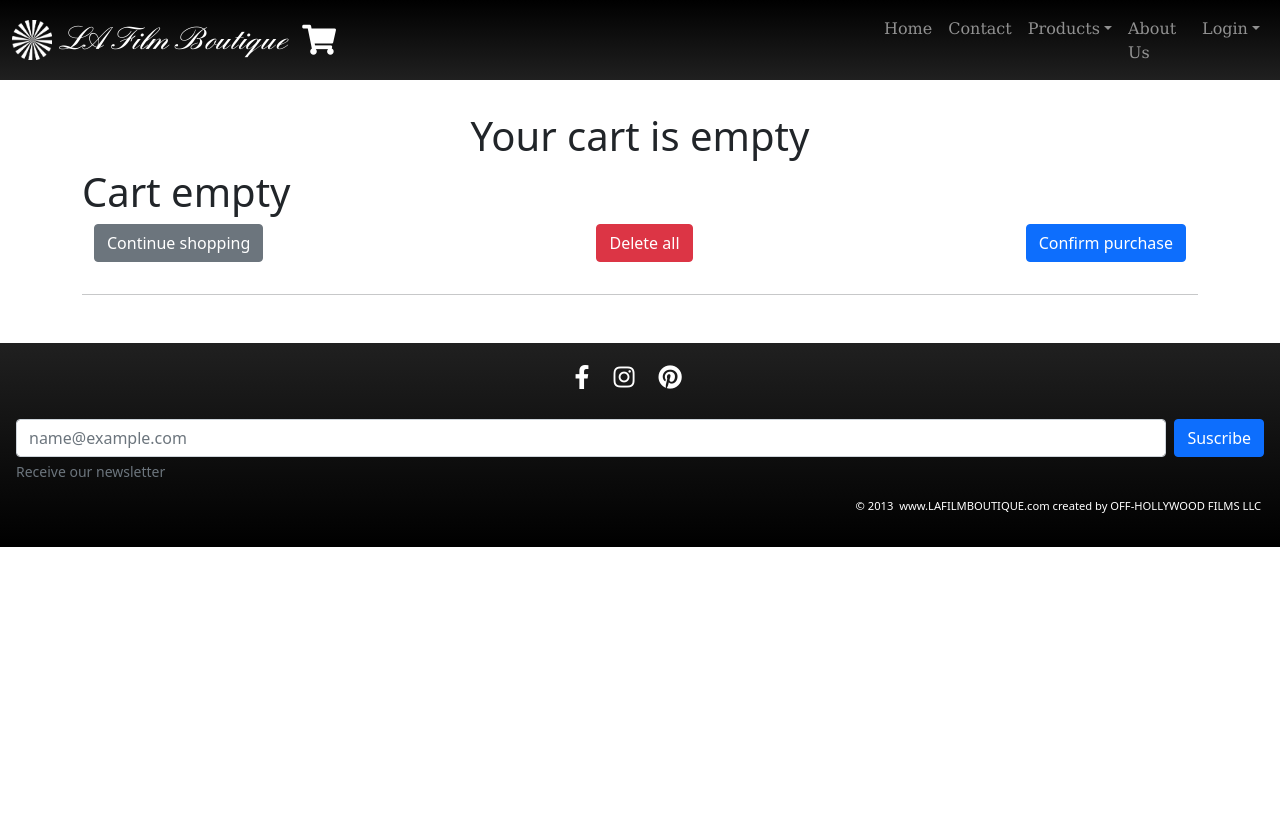
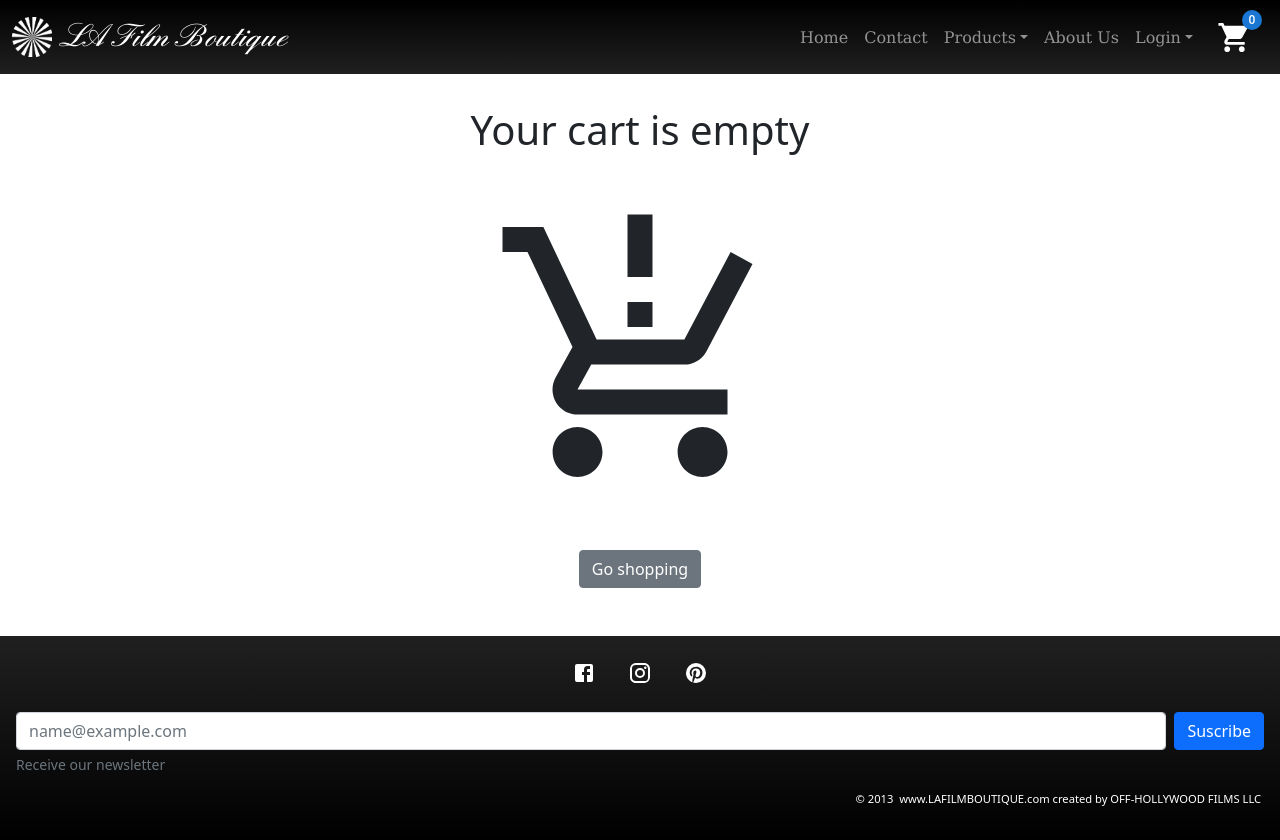
Before and after one commit to ItsDanielMx/La_Film_Boutique-Hernandez, a React (Create React App) app: page /Cart in a window 1280 px wide. Before the commit the page ends 800 px from the top, so only its background shows below. Built offline with nearby package versions, Linux system fonts and the light colour scheme.

Commit message:
CartView, cantidades y precios totales

```diff
--- a/src/App.css
+++ b/src/App.css
@@ -82,10 +82,11 @@
   background-color: rgba(255, 255, 255, 0);
   color: rgb(255, 255, 255);
   border: none;
-  font-size: 30px;
-  padding-right: 270px;
+  padding-right: .5em;
+  padding-left: .5em;
   display: flex;
   align-items: center;
+  text-decoration: none;
 }
 
 /* Footer */
@@ -352,6 +353,21 @@ main .contactoDatos .telefonos:hover {
   justify-content: space-between;
 }
 
+.totalPrecio {
+  display: flex;
+  justify-content: end;
+}
+
+.listaTotal {
+  list-style: none;
+}
+
+.goShopping{
+  display: flex;
+  justify-content: space-around;
+  text-decoration: none;
+}
+
 .productoEnCarrito {
   border-left: 5px solid black;
   border-bottom-left-radius: 3px;
--- a/src/Components/Cart/Cart.js
+++ b/src/Components/Cart/Cart.js
@@ -2,9 +2,10 @@ import React, { useContext } from 'react'
 import { Link } from 'react-router-dom';
 import swal from 'sweetalert';
 import { CartContext } from '../CartContext/CartContext'
+import CartEmpty from './CartEmpty';
 
 function Cart() {
-    const test = useContext(CartContext)
+    const {cartList, removeItem, clear, totalPorItem, total, iva, subTotal} = useContext(CartContext)
 
     const confirmPurchase = () => {
         swal("Confirmed purchase", "Your order number is: 7436834568", "success");
@@ -14,13 +15,14 @@ function Cart() {
     <section className="camaras container">
 
         {
-            (test.cartList.length > 0) ? <h1 className='text-center'>Your cart</h1>
+            (cartList.length > 0) ? <h1 className='text-center'>Your cart</h1>
             : <h1 className='text-center'>Your cart is empty</h1>
         }
         {
-            test.cartList.length > 0 ?
-            test.cartList.map(item =>
-                <div id={`camera${item.id}`}>
+            cartList.length > 0 ?
+            <>
+                {cartList.map(item =>
+                    <div id={`camera${item.id}`} key={item.id}>
                         <hr/>
                         <div className="camarasTop">
                             <img src={item.image} width="20%" height="auto"
@@ -28,23 +30,34 @@ function Cart() {
                             <p className="comprar">
                             {item.name} <br />
                             {item.description}
-                        <br /> rental per day:
+                            <br /> Unity price:
                             ${item.price} <br />
                             Quantity: {item.quantity} <br />
-                        <button type="submit" id={`deleteButton${item.id}`} className="btn btn-danger" onClick={() => test.removeItem(item.id)}>Delete</button>
+                            Subtotal
+                            ${totalPorItem(item.id)} <br />
+                            <button type="submit" id={`deleteButton${item.id}`} className="btn btn-danger" onClick={() => removeItem(item.id)}>Delete</button>
                             </p>
                         </div>
                         <hr />
                     </div>
-            )
-            : <h1>Cart empty</h1>
-        }
+                )}
+                <div className='totalPrecio container'>
+                    <ul className='listaTotal'>
+                        <li className="comprar container">Subtotal: ${subTotal()}</li>
+                        <li className="comprar container">IVA: ${iva()}</li>
+                        <li className="comprar container"><hr className="dropdown-divider" /></li>
+                        <li className="comprar container">Total: ${total()}</li>
+                    </ul>
+                </div>
+                <hr className='mb-3'/>
                 <div className='container botonesCarrito'>
                     <Link to='/Productos'><button type="submit" id="cart3" className="btn btn-secondary mb-3">Continue shopping</button></Link>
-        <button type="submit" id="cart3" className="btn btn-danger mb-3" onClick={test.clear}>Delete all</button>
+                    <button type="submit" id="cart3" className="btn btn-danger mb-3" onClick={clear}>Delete all</button>
                     <button type="submit" id="cart3" className="btn btn-primary mb-3" onClick={confirmPurchase}>Confirm purchase</button>
                 </div>
-        <hr />
+            </>
+            :   <CartEmpty />
+        }
     </section>
 
   )
--- /dev/null
+++ b/src/Components/Cart/CartEmpty.js
@@ -0,0 +1,14 @@
+import React from 'react'
+import { Link } from 'react-router-dom'
+import ProductionQuantityLimitsIcon from '@mui/icons-material/ProductionQuantityLimits';
+
+const CartEmpty = () => {
+  return (
+    <div>
+        <i className='goShopping mb-5 mt-5'><ProductionQuantityLimitsIcon sx={{ fontSize: 300 }} /></i>
+        <Link to='/Productos' className='goShopping'><button type="submit" id="cart3" className="btn btn-secondary mb-3">Go shopping</button></Link>
+    </div>
+  )
+}
+
+export default CartEmpty
--- a/src/Components/CartContext/CartContext.js
+++ b/src/Components/CartContext/CartContext.js
@@ -26,8 +26,32 @@ const CartContextProvider = ({ children }) => {
     const clear = () => {
         setCartList([])
     }
+
+    const totalPorItem = (id) => {
+        let index = cartList.map(item => item.id).indexOf(id);
+        return cartList[index].price * cartList[index].quantity;
+    }
+
+    const subTotal = () => {
+        let totalPerItem = cartList.map(item => totalPorItem(item.id));
+        return totalPerItem.reduce((previousValue, currentValue) => previousValue + currentValue);
+    }
+
+    const iva = () => {
+        return subTotal() * 0.16 ;
+    }
+
+    const total = () => {
+        return iva() + subTotal() ;
+    }
+
+    const ItemsInCart = () => {
+        let quantitys = cartList.map(item => item.quantity);
+        return quantitys.reduce(((previousValue, currentValue) => previousValue + currentValue), 0);
+    }
+
     return (
-        <CartContext.Provider value={{cartList, addToCart, removeItem, clear}}>
+        <CartContext.Provider value={{cartList, addToCart, removeItem, clear, totalPorItem, subTotal, iva, total, ItemsInCart}}>
             { children }
         </CartContext.Provider>
     );
--- a/src/Components/CartWidget/CartWidget.js
+++ b/src/Components/CartWidget/CartWidget.js
@@ -1,8 +1,15 @@
-import React from 'react'
+import React, { useContext } from 'react'
+import ShoppingCartIcon from '@mui/icons-material/ShoppingCart';
+import Badge from '@mui/material/Badge';
+import { CartContext } from '../CartContext/CartContext';
 
 function CartWidget() {
+  const {ItemsInCart} = useContext(CartContext)
   return (
-      <button className='CartWidget'><i className="fas fa-shopping-cart"></i></button>
+    <Badge badgeContent={ItemsInCart()} color="primary" showZero>
+      <ShoppingCartIcon sx={{ fontSize: 35 }}/>
+    </Badge>
+
   )
 }
 
--- a/src/Components/Footer/Footer.js
+++ b/src/Components/Footer/Footer.js
@@ -1,12 +1,15 @@
 import React from 'react'
+import FacebookIcon from '@mui/icons-material/Facebook';
+import InstagramIcon from '@mui/icons-material/Instagram';
+import PinterestIcon from '@mui/icons-material/Pinterest';
 
 function Footer() {
   return (
     <footer id="footer">
         <div className="redes">
-            <a src="https://www.facebook.com/Lafilmboutique" target='_blank' rel="noopener noreferrer"> <i className="fab fa-facebook-f"></i> </a>
-            <a src="https://www.instagram.com/lafilmboutique/" target='_blank' rel="noopener noreferrer"> <i className="fab fa-instagram"></i> </a>
-            <a src="https://www.pinterest.com/lafilmboutique" target='_blank' rel="noopener noreferrer"> <i className="fab fa-pinterest"></i> </a>
+            <a src="https://www.facebook.com/Lafilmboutique" target='_blank' rel="noopener noreferrer" className='mx-3'><FacebookIcon /></a>
+            <a src="https://www.instagram.com/lafilmboutique/" target='_blank' rel="noopener noreferrer" className='mx-3'><InstagramIcon /></a>
+            <a src="https://www.pinterest.com/lafilmboutique" target='_blank' rel="noopener noreferrer" className='mx-3'><PinterestIcon /></a>
         </div>
         <div className="mb-3"> <br />
             <span className="d-flex justify-content-between">
--- a/src/Components/ItemDetailContainer/ItemDetail.js
+++ b/src/Components/ItemDetailContainer/ItemDetail.js
@@ -7,11 +7,12 @@ import ItemCount from '../ItemCount/ItemCount'
 const ItemDetail = ({ item }) => {
   const [count, setCount] = useState(0);
   const [compra, setCompra] = useState(false);
-  const test = useContext(CartContext);
+  // const test = useContext(CartContext);
+  const {addToCart} = useContext(CartContext)
   const navigate = useNavigate()
   const onAdd = () => {
       setCompra(true)
-      test.addToCart(item)
+      addToCart(item, count)
   }
   return (
     <section className="camaras container">
--- a/src/Components/Navegacion/Navbar.js
+++ b/src/Components/Navegacion/Navbar.js
@@ -19,7 +19,6 @@ const navbar = () =>  {
                     </button>
                     <div className="collapse navbar-collapse menu" id="navbarNav">
                         <ul className="navbar-nav">
-                            <li className='CartWidget'><Link to='/Cart'><CartWidget /></Link></li>
                             <li className="nav-item">
                                 <Link className="nav-link" aria-current="page" to='/'>Home</Link>
                             </li>
@@ -57,6 +56,7 @@ const navbar = () =>  {
                                     <li><Link className="dropdown-item" to="/Login">Settings</Link></li>
                                 </ul>
                             </li>
+                            <li className='CartWidget'><Link to='/Cart' className='CartWidget'><CartWidget /></Link></li>
                         </ul>
                     </div>
                 </div>
```
Lines whose indentation alone changed are shown as unchanged.
